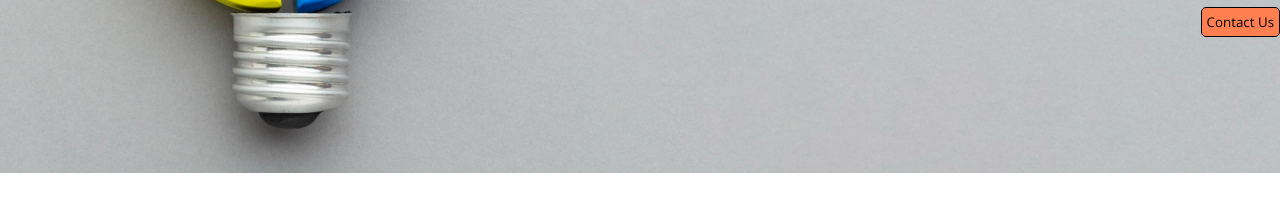
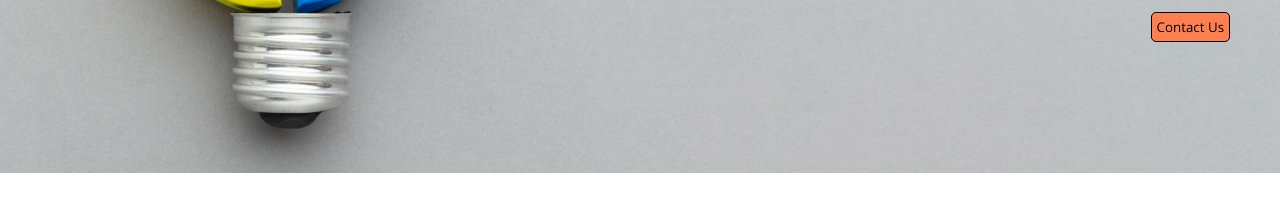
Before and after one commit to capnemo20/new-year-new-me-assignment, a plain HTML site: page index.html in a window 1280 px wide. Shown: the part 527-738 px from the top of the page. Drawn offline with nearby package versions, Linux system fonts and the light colour scheme.

Commit message:
button correction

```diff
--- a/style.css
+++ b/style.css
@@ -36,7 +36,8 @@
     border-radius: 5px;
     padding:5px;
     font-weight: 500;
-    margin-top: 10px;
+    margin-top: 20px;
+    margin-right: 50px;
 }
 .header-caption{
     width:200px;
```
